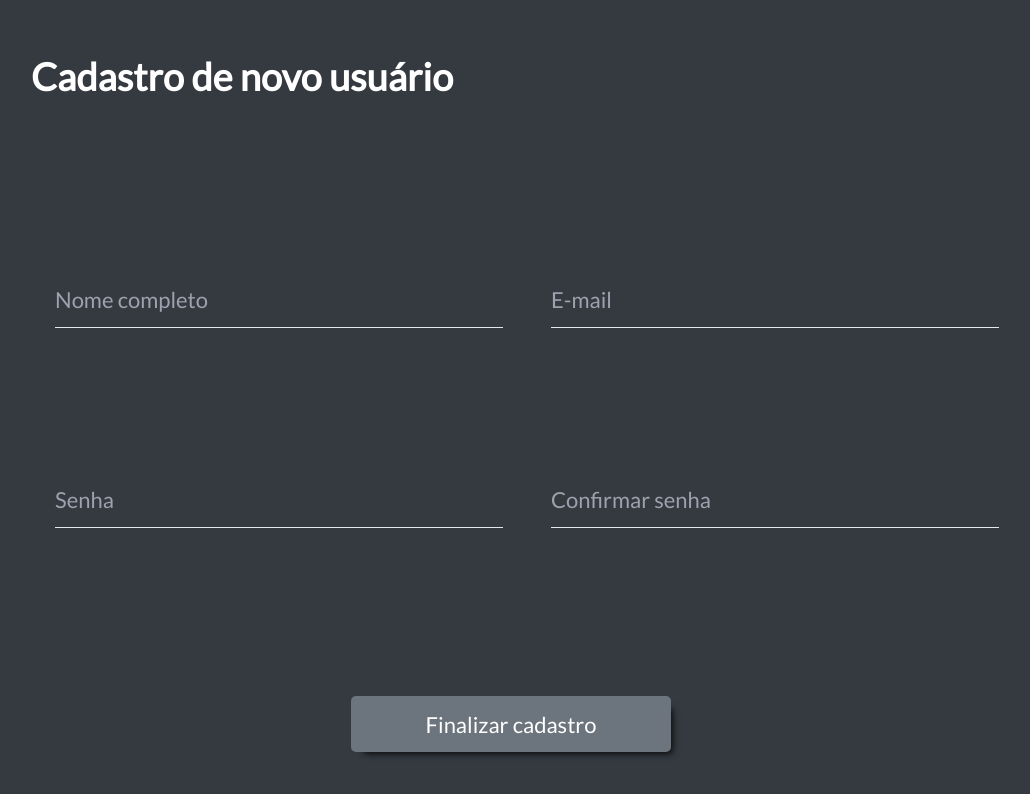
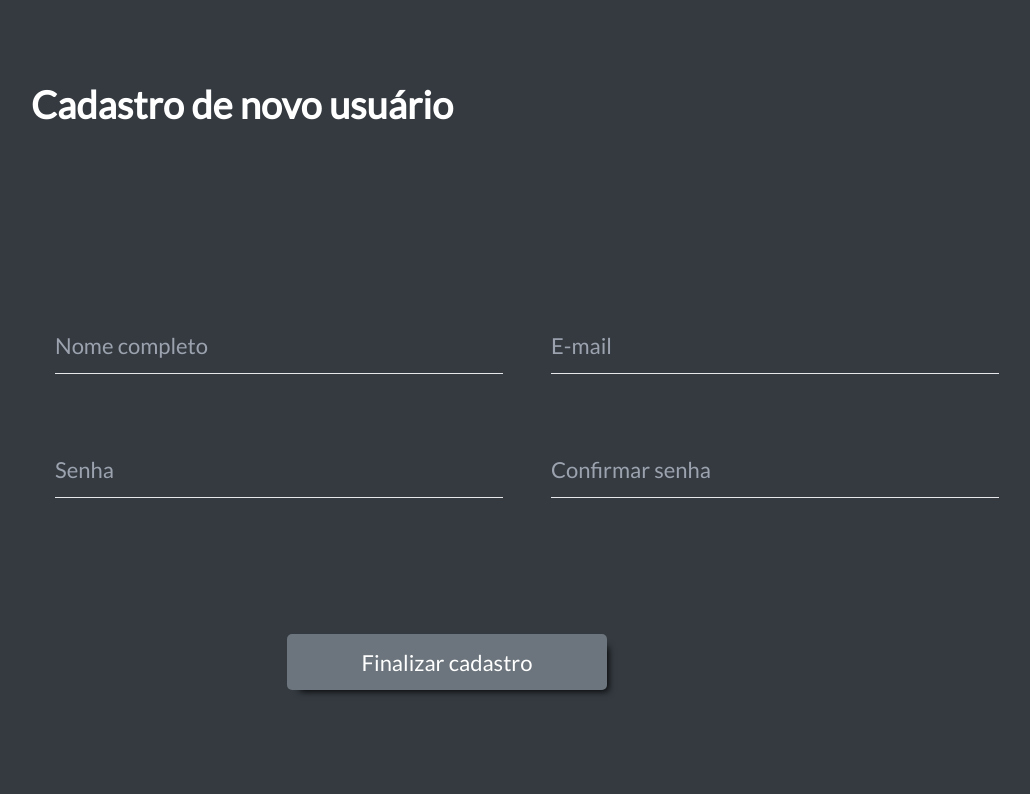
Before and after one commit to cedis-unb/MoodleGam, a Next.js app in the folder FrontEnd/moodlegam-front-end/: page /pages/registerUserPage in a window 1280 px wide. Shown: the top 794 px of the page, without its empty margins (129-1159 px from the left). Built offline with nearby package versions, Linux system fonts and the light colour scheme.

Commit message:
Adicionando primeiras validações no cadastro de usuário

```diff
--- a/FrontEnd/moodlegam-front-end/src/app/pages/registerUserPage/page.js
+++ b/FrontEnd/moodlegam-front-end/src/app/pages/registerUserPage/page.js
@@ -1,31 +1,110 @@
+"use client";
 import "./style.css"
 import Button from "@/app/components/Button";
+import {useRouter} from "next/navigation";
+import React, { useEffect, useState } from "react";
+import axios from 'axios';
+
+
 
 export default function RegisterUserPage(){
 
+    const [user, setUser] = useState({
+        role:"user",
+        username: "",
+        email: "",
+        password: "",
+        status:"active"
+
+    })
+
+    const [confirmPassword, setConfirmPassword] = useState('')
+
+    const [isValid, setIsValid] = useState(true)
+
+    const [errorText, setErrorText] = useState('')
+
+
+    const handleSubmit = async () => {
+        const regex = /^[^\s@]+@[^\s@]+\.[^\s@]+$/;
+        if(user.password !== confirmPassword){
+            console.log("Senhas diferentes")
+            setIsValid(false)
+            setErrorText("As senhas inseridas são diferentes")
+        }
+
+        if(!regex.test(user.email)){
+            setIsValid(false)
+            setErrorText("E-mail em formato inválido")
+        }
+        else{
+            setIsValid(true)
+        }
+        try {
+            const response = await axios.post('/api/usuarios', user);
+
+            if (response.status === 200) {
+              // Cadastro bem-sucedido
+              console.log('Usuário cadastrado:', response.data);
+            } else {
+              // Tratar erros de requisição
+              console.error('Erro ao cadastrar usuário:', response.statusText);
+            }
+          } catch (error) {
+            // Tratar erros de rede
+            console.error('Erro de rede:', error.message);
+          }
+    }
+
+    const teste = () =>{
+        setErrorText("As senhas inseridas são diferentes")
+    }
 
     return(
         <div className="background-register-user-page">
             <h1>Cadastro de novo usuário</h1>
-            <form className="fields-register-user">
+            <form className="fields-register-user" onSubmit={handleSubmit}>
                 <div className="input-row-register-user">
-                    <input type="text" placeholder="Nome completo"></input>
-                    <input type="password" placeholder="E-mail"></input>
+                    <input
+                        type="text"
+                        placeholder="Nome completo"
+                        onChange={(e) => setUser({...user, username: e.target.value})}
+                    ></input>
+                    <input
+                        type="password"
+                        placeholder="E-mail"
+                        onChange={(e) => setUser({...user, email: e.target.value})}
+                    ></input>
                 </div>
 
                 <div className="input-row-register-user">
-                    <input type="text" placeholder="Senha"></input>
-                    <input type="password" placeholder="Confirmar senha"></input>
+                    <input
+                        type="password"
+                        placeholder="Senha"
+                        onChange={(e) => setUser({...user, password: e.target.value})}
+                    >
+                    </input>
+                    <input
+                        type="password"
+                        placeholder="Confirmar senha"
+                        onChange={(e) => setConfirmPassword(e.target.value)}
+                    ></input>
+                </div>
+                <div className="error-register-wrapper">
+                    <span id="error-text-register-user">{errorText}</span>
+
                 </div>
 
 
+                <div className="button-wrapper-register-user">
+                    <Button
+                        text="Finalizar cadastro"
+                        type="button"
+                        onClick={teste}
+                    />
+                </div>
             </form>
-            <div className="button-wrapper-register-user">
-                <Button
-                    text="Finalizar cadastro"
-                    type="submit"
-                />
-            </div>
+
 
         </div>
     );
--- a/FrontEnd/moodlegam-front-end/src/app/pages/registerUserPage/style.css
+++ b/FrontEnd/moodlegam-front-end/src/app/pages/registerUserPage/style.css
@@ -18,9 +18,9 @@
 }
 
 .fields-register-user{
-    height: 50vh;
+    height: 55vh;
     width: 90vw;
-    padding-left: 10rem;
+
     display: flex;
     flex-direction: column;
     justify-content: space-around;
@@ -29,6 +29,7 @@
 .input-row-register-user{
     display: flex;
     justify-content: space-around;
+    padding-left: 10rem;
 }
 
 .input-row-register-user input{
@@ -48,7 +49,20 @@
 }
 
 .button-wrapper-register-user{
-    width:100vw;
+    width:90vw;
     display: flex;
     justify-content: center;
 }
+
+#error-text-register-user{
+    color: var(--moodle-red);
+    font-size:20px;
+    width: 25vw;
+    text-align: center;
+
+}
+
+.error-register-wrapper{
+    display: flex;
+    justify-content: center;
+}
```
